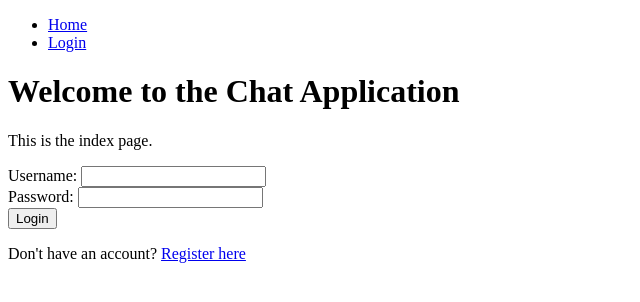
After one commit to crescentfull/LiveChat, a Django app: page / in a window 1280 px wide. The commit adds this page. Shown: the top 302 px of the page, without its empty margins (0-640 px from the left). Run offline with Django 5.2, Linux system fonts and the light colour scheme.

```diff
--- a/liveChat/liveChat/settings.py
+++ b/liveChat/liveChat/settings.py
@@ -107,7 +107,7 @@ AUTH_PASSWORD_VALIDATORS = [
 # Internationalization
 # https://docs.djangoproject.com/en/5.0/topics/i18n/
 
-LANGUAGE_CODE = "en-us"
+LANGUAGE_CODE = "ko-kr"
 
 TIME_ZONE = "UTC"
 
--- /dev/null
+++ b/liveChat/myapp/templates/base.html
@@ -0,0 +1,26 @@
+<!DOCTYPE html>
+<html lang="en">
+<head>
+    <meta charset="UTF-8">
+    <meta name="viewport" content="width=device-width, initial-scale=1.0">
+    <title>{% block title %}Chat Application{% endblock %}</title>
+</head>
+<body>
+    <header>
+        <nav>
+            <ul>
+                <li><a href="{% url 'index' %}">Home</a></li>
+                {% if user.is_authenticated %}
+                    <li><a href="{% url 'chat_room_list' %}">Chat Room List</a></li>
+                    <li><a href="{% url 'logout' %}">Logout</a></li>
+                {% else %}
+                    <li><a href="{% url 'index' %}">Login</a></li>
+                {% endif %}
+            </ul>
+        </nav>
+    </header>
+    <main>
+        {% block content %}{% endblock %}
+    </main>
+</body>
+</html>
--- /dev/null
+++ b/liveChat/myapp/templates/index.html
@@ -0,0 +1,28 @@
+{% extends 'base.html' %}
+
+{% block title %}Index Page{% endblock %}
+
+{% block content %}
+    <h1>Welcome to the Chat Application</h1>
+    <p>This is the index page.</p>
+
+    {% if user.is_authenticated %}
+        <p>You are logged in as {{ user.username }}.</p>
+        <a href="{% url 'chat_room_list' %}">Go to Chat Rooms</a>
+    {% else %}
+        <form method="post" action="{% url 'index' %}">
+            {% csrf_token %}
+            <label for="username">Username:</label>
+            <input type="text" id="username" name="username" required>
+            <br>
+            <label for="password">Password:</label>
+            <input type="password" id="password" name="password" required>
+            <br>
+            <button type="submit">Login</button>
+        </form>
+        {% if error %}
+            <p style="color: red;">{{ error }}</p>
+        {% endif %}
+        <p>Don't have an account? <a href="{% url 'register' %}">Register here</a></p>
+    {% endif %}
+{% endblock %}
--- a/liveChat/myapp/urls.py
+++ b/liveChat/myapp/urls.py
@@ -2,7 +2,12 @@ from django.urls import path
 from . import views
 
 urlpatterns = [
-    path('chat/', views.ChatRoomListView.as_view(), name='chat_room_list'),
-    path('chat/<int:pk>/', views.ChatRoomDetailView.as_view(), name='chat_room_detail'),
-    path('chat/<int:pk>/create_message/', views.create_message, name='create_message'),
+    path('', views.index, name='index'),  # 인덱스 페이지 URL 패턴
+    path('register/', views.register, name='register'),  # 회원가입 페이지 URL 패턴
+    path('chat_rooms/', views.chat_room_list, name='chat_room_list'),
+    path('chat_rooms/<int:chat_room_id>/', views.chat_room_detail, name='chat_room_detail'),
+    path('chat_rooms/<int:chat_room_id>/create_message/', views.create_message, name='create_message'),
+    path('chat_rooms/<int:chat_room_id>/leave/', views.leave_chat_room, name='leave_chat_room'),  # 채팅방 나가기 URL 패턴
+    path('chat_rooms/<int:chat_room_id>/delete/', views.delete_chat_room, name='delete_chat_room'),  # 채팅방 삭제 URL 패턴
+    path('logout/', views.user_logout, name='logout'),  # 로그아웃 URL 패턴
 ]
--- a/liveChat/myapp/views.py
+++ b/liveChat/myapp/views.py
@@ -1,39 +1,95 @@
 from django.shortcuts import render, get_object_or_404, redirect
+from django.http import HttpResponseBadRequest, HttpResponseForbidden
+from django.urls import reverse
+from django.contrib.auth.decorators import login_required
+from django.contrib.auth import authenticate, login, logout
+from django.contrib.auth.models import User
 from .models import ChatRoom, Message
-from django.views.generic import ListView, DetailView
-from django.urls import reverse
 
+@login_required
+def chat_room_list(request):
+    """채팅방 목록을 보여주는 뷰"""
+    chat_rooms = ChatRoom.objects.all()
+    if request.method == 'POST':
+        room_name = request.POST.get('room_name', '').strip()
+        if room_name:
+            chat_room = ChatRoom.objects.create(name=room_name, created_by=request.user)
+            Message.objects.create(user=request.user, chat_room=chat_room, content=f'{request.user.username} created the room.')
+            return redirect('chat_room_list')
+    return render(request, 'chat_room_list.html', {'chat_rooms': chat_rooms})
+
+@login_required
+def chat_room_detail(request, chat_room_id):
+    """채팅방 상세 정보를 보여주는 뷰"""
+    chat_room = get_object_or_404(ChatRoom, id=chat_room_id)
+    messages = Message.objects.filter(chat_room=chat_room).order_by('created_at')
+    # 사용자가 입장했을 때 알림 메시지 생성
+    if not Message.objects.filter(chat_room=chat_room, content__contains=f'{request.user.username} joined the room.').exists():
+        Message.objects.create(user=request.user, chat_room=chat_room, content=f'{request.user.username} joined the room.')
+    return render(request, 'chat_room_detail.html', {'chat_room': chat_room, 'messages': messages})
+
+@login_required
+def create_message(request, chat_room_id):
+    """메시지를 생성하는 뷰"""
+    chat_room = get_object_or_404(ChatRoom, id=chat_room_id)
+    if request.method == 'POST':
+        content = request.POST.get('content', '').strip()
+        if not content:
+            return HttpResponseBadRequest('Content cannot be empty')
+        Message.objects.create(user=request.user, chat_room=chat_room, content=content)
+        return redirect(reverse('chat_room_detail', args=[chat_room.id]))
+    return render(request, 'create_message.html', {'chat_room': chat_room})
+
+@login_required
+def leave_chat_room(request, chat_room_id):
+    """채팅방 나가기 뷰"""
+    chat_room = get_object_or_404(ChatRoom, id=chat_room_id)
+    Message.objects.create(user=request.user, chat_room=chat_room, content=f'{request.user.username} left the room.')
+    return redirect('chat_room_list')
+
+@login_required
+def delete_chat_room(request, chat_room_id):
+    """채팅방 삭제 뷰"""
+    chat_room = get_object_or_404(ChatRoom, id=chat_room_id)
+    if chat_room.created_by != request.user:
+        return HttpResponseForbidden('You are not allowed to delete this room.')
+    chat_room.delete()
+    return redirect('chat_room_list')
 
 def index(request):
-    """
-    채팅 페이지를 렌더링하는 뷰 함수입니다.
-    """
-    return render(request, 'myapp/index.html')
+    """인덱스 페이지를 보여주는 뷰"""
+    if request.method == 'POST':
+        username = request.POST.get('username')
+        password = request.POST.get('password')
+        user = authenticate(request, username=username, password=password)
+        if user is not None:
+            login(request, user)
+            return redirect('chat_room_list')
+        else:
+            return render(request, 'index.html', {'error': 'Invalid username or password'})
+    return render(request, 'index.html')
 
+def register(request):
+    """회원가입 페이지를 보여주는 뷰"""
+    if request.method == 'POST':
+        username = request.POST.get('username')
+        password = request.POST.get('password')
+        password_confirm = request.POST.get('password_confirm')
 
-class ChatRoomListView(ListView):
-    """채팅방 목록을 보여주는 뷰"""
-    model = ChatRoom
-    template_name = 'chat_room_list.html'
-    context_object_name = 'chat_rooms'
+        if password != password_confirm:
+            return render(request, 'register.html', {'error': 'Passwords do not match'})
 
-class ChatRoomDetailView(DetailView):
-    """채팅방 세부 정보를 보여주는 뷰"""
-    model = ChatRoom
-    template_name = 'chat_room_detail.html'
-    context_object_name = 'chat_room'
+        if User.objects.filter(username=username).exists():
+            return render(request, 'register.html', {'error': 'Username already exists'})
 
-def create_message(request, pk):
-    """새 메시지를 생성하는 뷰"""
-    chat_room = get_object_or_404(ChatRoom, pk=pk)
-    if request.method == 'POST':
-        content = request.POST.get('content')
-        if content:
-            Message.objects.create(user=request.user, chat_room=chat_room, content=content)
-            return redirect(reverse('chat_room_detail', args=[chat_room.id]))
-        else:
-            return render(request, 'chat_room_detail.html', {
-                'chat_room': chat_room,
-                'error': '메시지 내용이 필요합니다.'
-            })
-    return redirect(reverse('chat_room_detail', args=[chat_room.id]))
+        user = User.objects.create_user(username=username, password=password)
+        login(request, user)
+        return redirect('chat_room_list')
+
+    return render(request, 'register.html')
+
+@login_required
+def user_logout(request):
+    """로그아웃 뷰"""
+    logout(request)
+    return redirect('index')
```
Also changed, not shown: liveChat/myapp/models.py (+10 -0 lines), liveChat/myapp/templates/chat_room_detail.html (+33 -23 lines), liveChat/myapp/templates/chat_room_list.html (+24 -18 lines), liveChat/myapp/templates/myapp/index.html (deleted, +0 -70 lines), liveChat/myapp/templates/register.html (added, +49 -0 lines), liveChat/myapp/tests.py (+5 -5 lines), liveChat/myapp/migrations/0003_chatroom_created_by.py (added).
